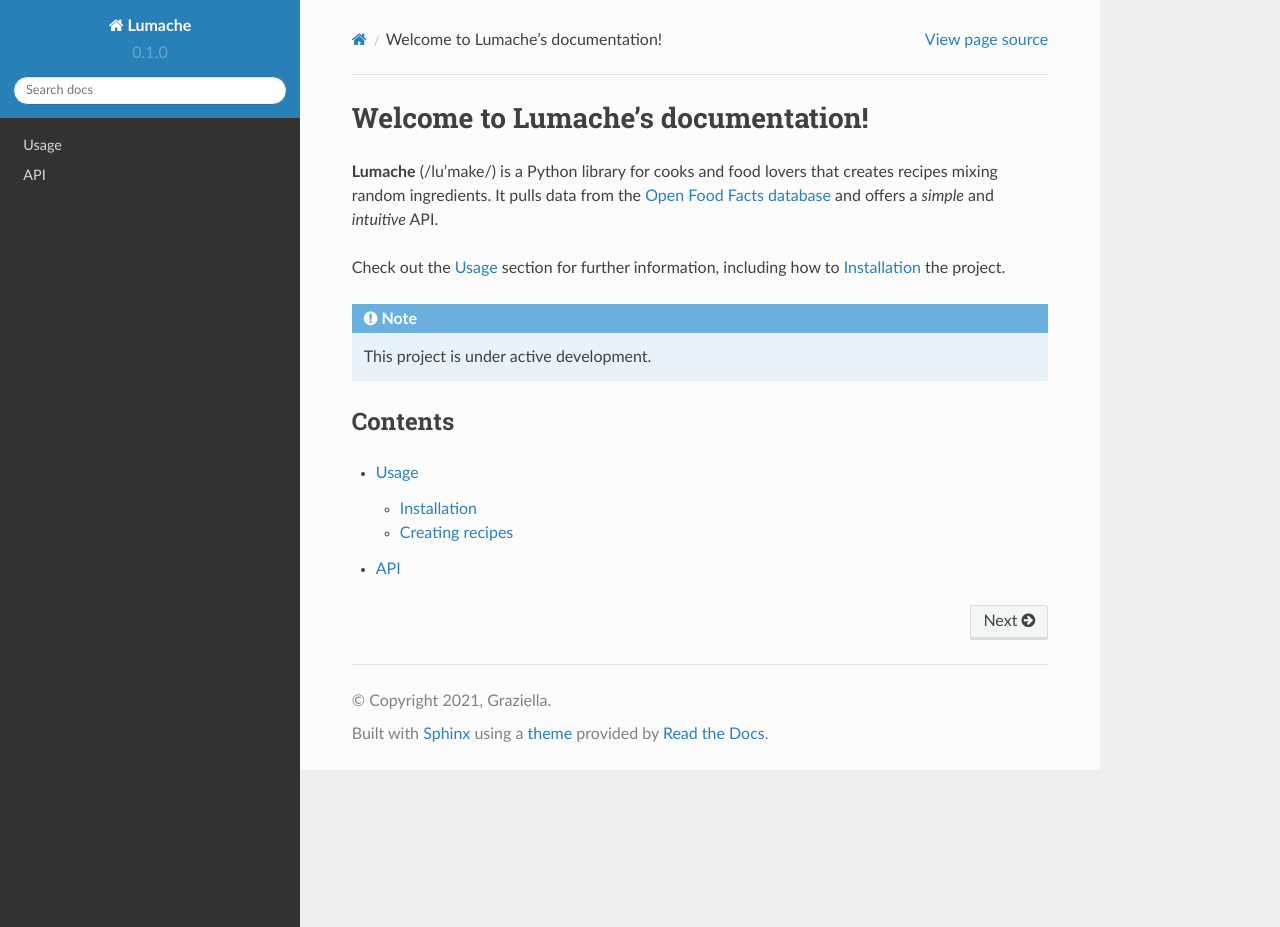
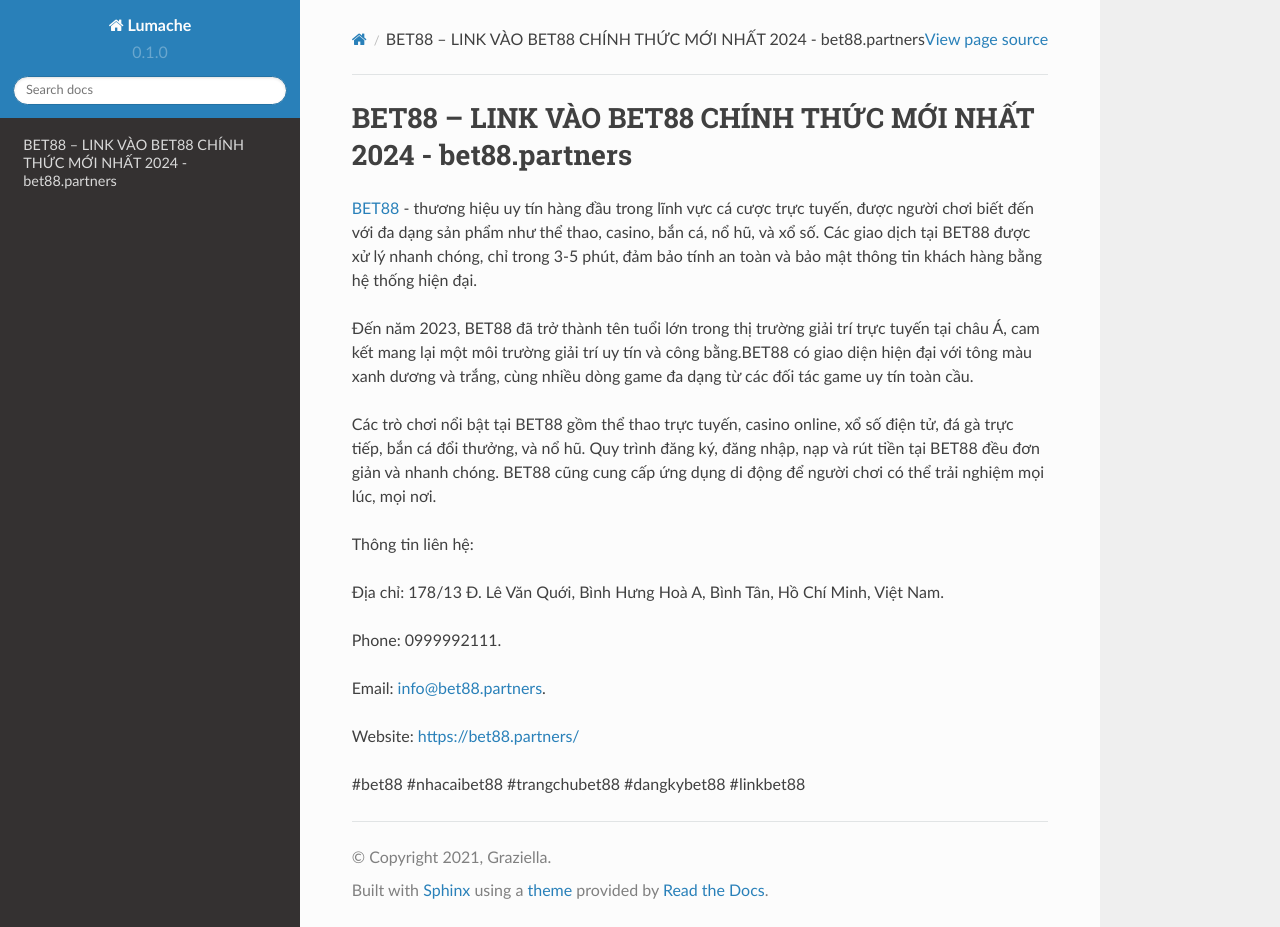
Before and after one commit to iaduphattai904809/bet88partners, a Sphinx documentation site: the page built from docs/source/index.rst, in a window 1280 px wide and 927 px high. Built offline with Sphinx 7.4.7 and the Read the Docs theme 2.0.0, drawn with Linux system fonts in a browser that asks for light colours.

Commit message:
Update index.rst

```diff
--- a/docs/source/index.rst
+++ b/docs/source/index.rst
@@ -1,22 +1,20 @@
-Welcome to Lumache's documentation!
+BET88 – LINK VÀO BET88 CHÍNH THỨC MỚI NHẤT 2024 - bet88.partners
 ===================================
 
-**Lumache** (/lu'make/) is a Python library for cooks and food lovers
-that creates recipes mixing random ingredients.
-It pulls data from the `Open Food Facts database <https://world.openfoodfacts.org/>`_
-and offers a *simple* and *intuitive* API.
+`BET88 <https://bet88.partners/>`_ - thương hiệu uy tín hàng đầu trong lĩnh vực cá cược trực tuyến, được người chơi biết đến với đa dạng sản phẩm như thể thao, casino, bắn cá, nổ hũ, và xổ số. Các giao dịch tại BET88 được xử lý nhanh chóng, chỉ trong 3-5 phút, đảm bảo tính an toàn và bảo mật thông tin khách hàng bằng hệ thống hiện đại.
 
-Check out the :doc:`usage` section for further information, including
-how to :ref:`installation` the project.
+Đến năm 2023, BET88 đã trở thành tên tuổi lớn trong thị trường giải trí trực tuyến tại châu Á, cam kết mang lại một môi trường giải trí uy tín và công bằng.BET88 có giao diện hiện đại với tông màu xanh dương và trắng, cùng nhiều dòng game đa dạng từ các đối tác game uy tín toàn cầu.
 
-.. note::
+Các trò chơi nổi bật tại BET88 gồm thể thao trực tuyến, casino online, xổ số điện tử, đá gà trực tiếp, bắn cá đổi thưởng, và nổ hũ. Quy trình đăng ký, đăng nhập, nạp và rút tiền tại BET88 đều đơn giản và nhanh chóng. BET88 cũng cung cấp ứng dụng di động để người chơi có thể trải nghiệm mọi lúc, mọi nơi.
 
-   This project is under active development.
+Thông tin liên hệ:
 
-Contents
---------
+Địa chỉ: 178/13 Đ. Lê Văn Quới, Bình Hưng Hoà A, Bình Tân, Hồ Chí Minh, Việt Nam.
 
-.. toctree::
+Phone: 0999992111.
 
-   usage
-   api
+Email: info@bet88.partners.
+
+Website: https://bet88.partners/
+
+#bet88 #nhacaibet88 #trangchubet88 #dangkybet88 #linkbet88
```
